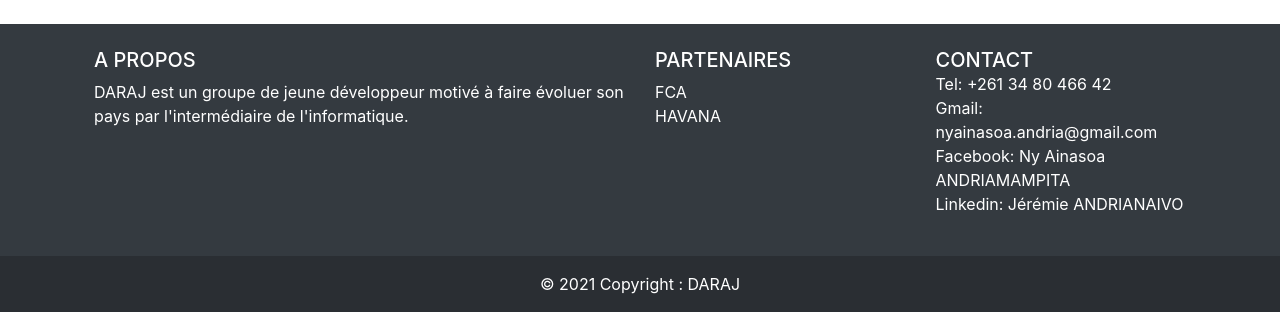
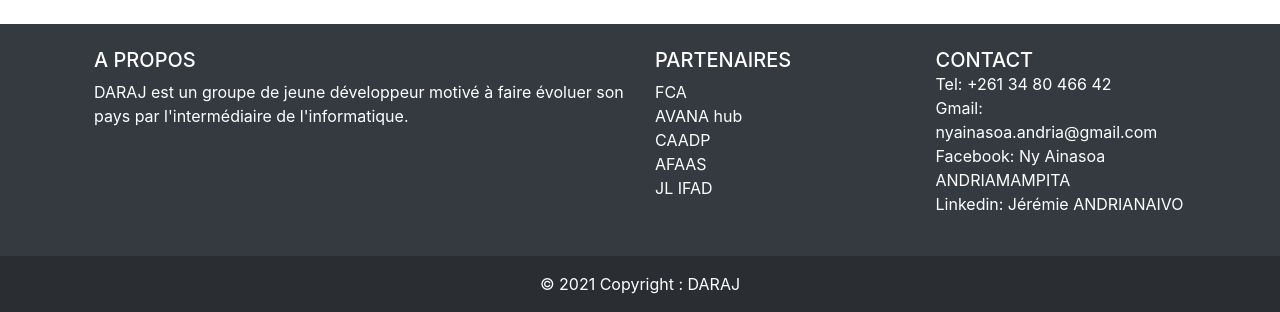
Before and after one commit to Natjay0230/Hackathon-DARAJ, a PHP site: page /views/Madagascar.php in a window 1280 px wide. Shown: the part 1787-2099 px from the top of the page. Run offline with PHP 8.4, Linux system fonts and the light colour scheme.

Commit message:
Update Madagascar.php

```diff
--- a/views/Madagascar.php
+++ b/views/Madagascar.php
@@ -539,10 +539,19 @@
 
                 <ul class="list-unstyled mb-0">
                   <li>
-                    <a href="#!" class="text-white">FCA</a>
+                    <a href="https://fca-madagascar.org/" class="text-white">FCA</a>
                   </li>
                   <li>
-                    <a href="#!" class="text-white">HAVANA</a>
+                    <a href="https://www.facebook.com/AVANA-HUB-222214588337602/" class="text-white">AVANA hub</a>
+                  </li>
+                  <li>
+                    <a href="https://www.asareca.org/page/caadp-xp4-project" class="text-white">CAADP</a>
+                  </li>
+                  <li>
+                    <a href="https://www.afaas-africa.org/fr/home-francais/" class="text-white">AFAAS</a>
+                  </li>
+                  <li>
+                    <a href="https://www.ifad.org/fr/" class="text-white">JL IFAD</a>
                   </li>
                 </ul>
               </div>
```
